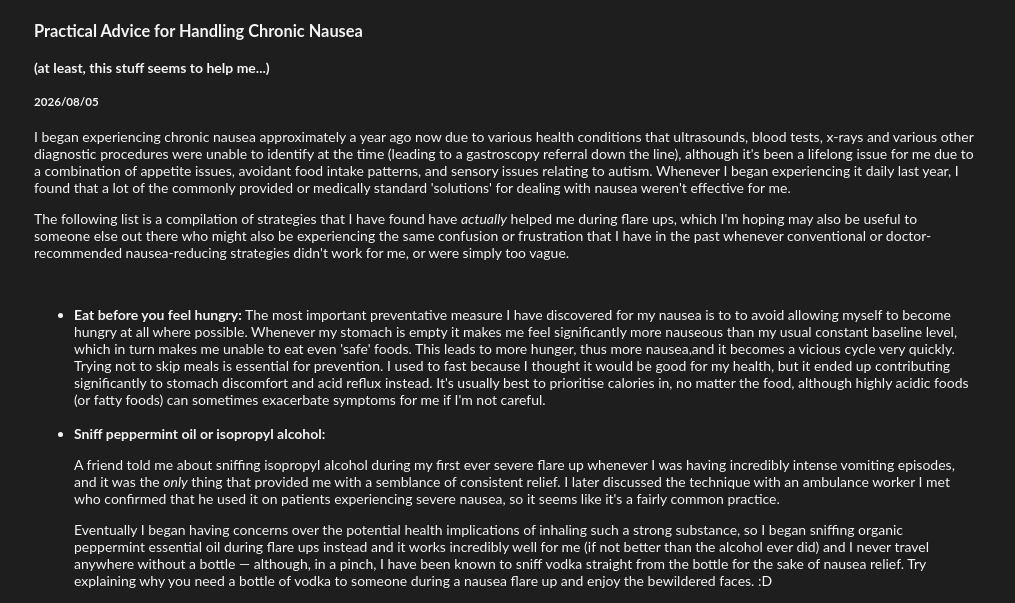
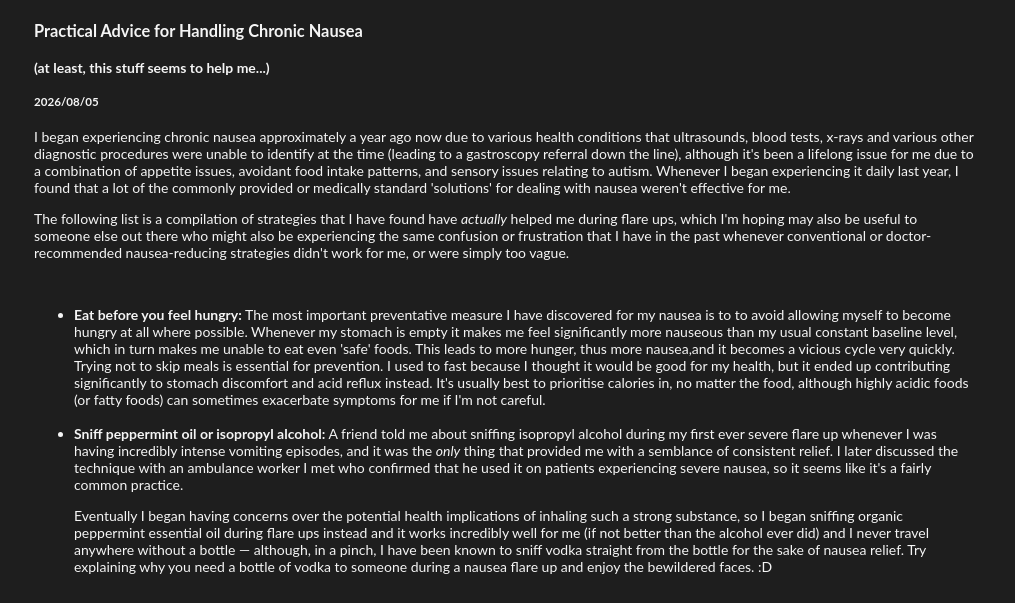
Before and after one commit to invertedvegan/literaturegirl, a website: page src/articles/chronicnausea.html in a window 1280 px wide. Shown: the part 122-725 px from the top of the page, without its empty margins (136-1151 px from the left). Drawn offline with Linux system fonts and the light colour scheme.

Commit message:
fix error in formatting paragraph

```diff
--- a/src/articles/chronicnausea.html
+++ b/src/articles/chronicnausea.html
@@ -50,13 +50,12 @@
           calories in, no matter the food, although highly acidic foods (or fatty foods) can sometimes exacerbate
           symptoms for me if I'm not careful.</li>
         <br>
-        <li><strong>Sniff peppermint oil or isopropyl alcohol:</strong>
-          <p>A friend told me about sniffing isopropyl
-            alcohol during my first ever severe flare up whenever I was having incredibly intense vomiting episodes, and
-            it was the <em>only</em> thing that provided me with a semblance of consistent relief. I later discussed the
-            technique with an ambulance worker I met who confirmed that he used it on patients experiencing severe
-            nausea,
-            so it seems like it's a fairly common practice.</p>
+        <li><strong>Sniff peppermint oil or isopropyl alcohol:</strong> A friend told me about sniffing isopropyl
+          alcohol during my first ever severe flare up whenever I was having incredibly intense vomiting episodes, and
+          it was the <em>only</em> thing that provided me with a semblance of consistent relief. I later discussed the
+          technique with an ambulance worker I met who confirmed that he used it on patients experiencing severe
+          nausea,
+          so it seems like it's a fairly common practice.
           <p>Eventually I began having concerns over the potential health
             implications of inhaling such a strong substance, so I began sniffing organic peppermint essential oil
             during
```
